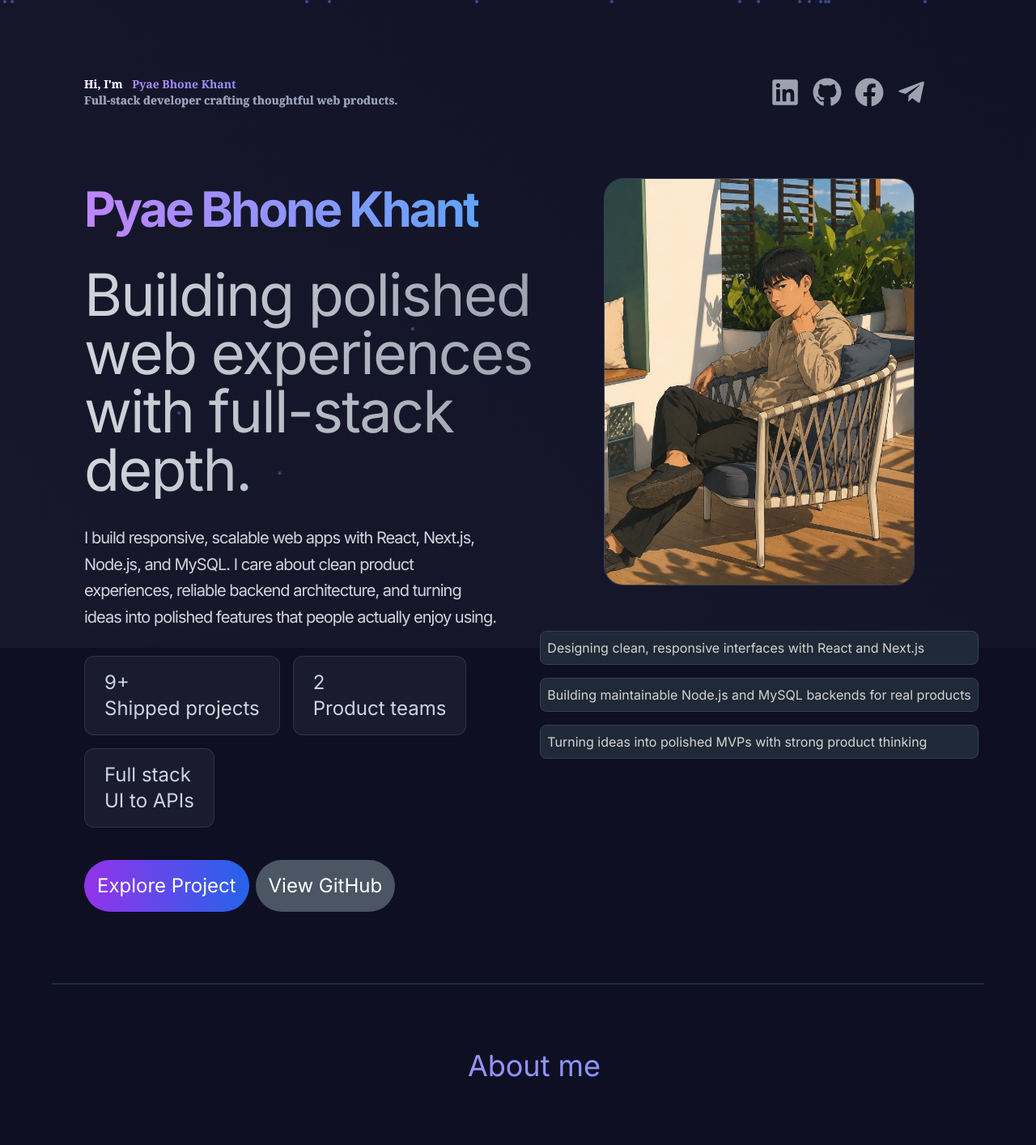
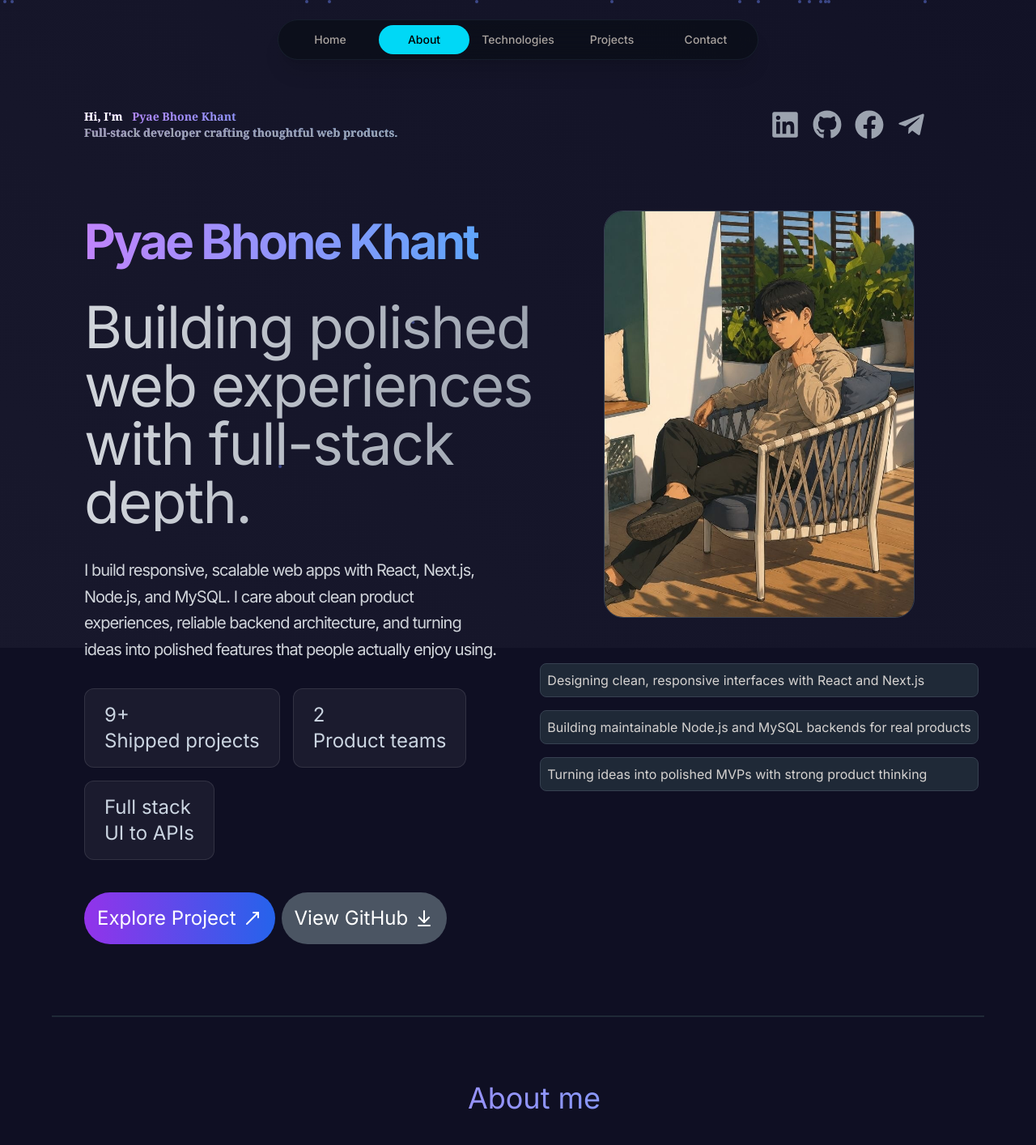
Before and after one commit to pyae-bhone-khant/MYProfile, a React (Vite) app: page / in a window 1280 px wide. Shown: the top 1414 px of the page at 81% size. Built offline with nearby package versions, Linux system fonts and the light colour scheme.

Commit message:
Latest commit

```diff
--- a/package.json
+++ b/package.json
@@ -11,6 +11,7 @@
   },
   "dependencies": {
     "framer-motion": "^11.5.4",
+    "lucide-react": "^1.16.0",
     "react": "^18.3.1",
     "react-dom": "^18.3.1",
     "react-icons": "^5.3.0"
--- a/src/App.jsx
+++ b/src/App.jsx
@@ -25,16 +25,26 @@ function App() {
         </div>
       </div>
 
-      <div className="container mx-auto px-8 md:px-16 ">
+      <div className="container mx-auto px-8 lg:pt-20 md:px-16 ">
+        <section id="home" className="scroll-mt-24">
         <Navbar />
         <Hero />
+        </section>
         <div className="border w-full border-gray-800"></div>
+        <section id="about" className="scroll-mt-24">
         <About />
+        </section>
         <div className="border w-full border-gray-800"></div>
+        <section id="technologies" className="scroll-mt-24">
         <Technologies />
+        </section>
         <div className="border w-full border-gray-800"></div>
+        <section id="projects" className="scroll-mt-24">
         <Projects />
+        </section>
+        <section id="contact" className="scroll-mt-24">
         <Contact />
+        </section>
       </div>
     </div>
   );
--- a/src/components/Contact.jsx
+++ b/src/components/Contact.jsx
@@ -4,7 +4,7 @@ import { CONTACT } from "../constants";
 
 const Contact = () => {
   return (
-    <div className="border-t border-gray-700 pb-20">
+    <div className="border-t  border-gray-700 pb-20">
       <motion.h2
         whileInView={{ opacity: 1, y: 0 }}
         initial={{ opacity: 0, y: -150 }}
--- a/src/components/Hero.jsx
+++ b/src/components/Hero.jsx
@@ -1,5 +1,7 @@
 import { motion } from "framer-motion";
 import profileImage from "../assets/profile.jpg";
+import { MoveUpRight } from 'lucide-react';
+import { ArrowDownToLine } from 'lucide-react';
 const containerVariants = {
   hidden: { opacity: 0 },
   visible: {
@@ -107,15 +109,17 @@ const Hero = () => {
             <motion.div variants={childVariants} className="flex gap-2">
               <a
                 href="/PyaeBhoneKhant.pdf"
-                className="mb-10 rounded-full bg-gradient-to-r from-purple-600 to-blue-600 p-4 text-2xl text-white hover:from-purple-700 hover:to-blue-700 transition-all duration-300"
+                className="mb-10  flex items-center gap-2 rounded-full bg-gradient-to-r from-purple-600 to-blue-600 p-4 text-2xl text-white hover:from-purple-700 hover:to-blue-700 transition-all duration-300"
               >
-                Explore Project
+                <span>Explore Project</span>
+                <MoveUpRight />
               </a>
               <a
                 href="/PyaeBhoneKhant(CL).pdf"
-                className="mb-10 rounded-full bg-gray-600 hover:bg-purple-600 p-4 text-2xl text-white transition-colors duration-300"
+                className="mb-10  flex items-center gap-2 rounded-full bg-gray-600 hover:bg-purple-600 p-4 text-2xl text-white transition-colors duration-300"
               >
-                View GitHub
+              <span>View GitHub</span>
+               <ArrowDownToLine />
               </a>
             </motion.div>
           </motion.div>
--- /dev/null
+++ b/src/components/MainNav.jsx
@@ -0,0 +1,75 @@
+import { useState, useEffect } from "react";
+import { motion } from "framer-motion";
+
+const navItems = ["Home", "About", "Technologies", "Projects", "Contact"];
+
+export default function Navbar() {
+  const [activeTab, setActiveTab] = useState("Home");
+
+  // Click နှိပ်ရင် Smooth Scroll ဆင်းသွားဖို့
+  const handleScrollToSection = (id) => {
+    const element = document.getElementById(id.toLowerCase());
+    if (element) {
+      element.scrollIntoView({ behavior: "smooth" });
+    }
+  };
+
+  // Scroll Logic
+  useEffect(() => {
+    const handleScroll = () => {
+      const scrollOffset = window.innerHeight / 3;
+
+      for (const item of navItems) {
+        const element = document.getElementById(item.toLowerCase());
+
+        if (element) {
+          const rect = element.getBoundingClientRect();
+
+          if (rect.top <= scrollOffset && rect.bottom >= scrollOffset) {
+            setActiveTab(item);
+            break;
+          }
+        }
+      }
+    };
+
+    window.addEventListener("scroll", handleScroll);
+    handleScroll();
+
+    return () => window.removeEventListener("scroll", handleScroll);
+  }, []);
+
+  return (
+    // မျက်နှာပြင်အလယ်မှာ အနေတော် အရွယ်အစား ဖြစ်စေဖို့ top-6 နဲ့ px-4 ပြန်ညှိထားပါတယ်
+    <div className="fixed top-6 left-0 right-0 flex justify-center z-50 px-4">
+      {/* UI ပြင်ဆင်ချက် -
+        - px-2 py-1.5 နဲ့ အမြင့်/အကျယ်ကို အလတ်စား (Medium) ပြန်လုပ်ထားပါတယ်
+        - gap-1 ပဲ ထားပြီး ခလုတ်တွေ စနစ်တကျ ကပ်နေအောင် စီစဉ်ထားပါတယ်
+      */}
+      <nav className="flex items-center gap-1 bg-[#090d16]/70 backdrop-blur-md border border-gray-800/60 px-2 py-1.5 rounded-full shadow-xl">
+        {navItems.map((item) => {
+          const isActive = activeTab === item;
+          return (
+            <button
+              key={item}
+              onClick={() => handleScrollToSection(item)}
+              // w-24 သို့မဟုတ် w-28 ပေးခြင်းဖြင့် Item တိုင်းရဲ့ Width ကို ကွက်တိ ညီညာစေပါတယ်
+              className={`relative w-24 md:w-28 py-2 text-xs md:text-sm font-medium text-center rounded-full transition-colors duration-300 z-10 whitespace-nowrap ${
+                isActive ? "text-black" : "text-stone-400 hover:text-white"
+              }`}
+            >
+              {item}
+              {isActive && (
+                <motion.div
+                  layoutId="active-pill"
+                  className="absolute inset-0 bg-[#00d8f6] rounded-full -z-10"
+                  transition={{ type: "spring", stiffness: 380, damping: 30 }}
+                />
+              )}
+            </button>
+          );
+        })}
+      </nav>
+    </div>
+  );
+}
--- a/src/components/Navbar.jsx
+++ b/src/components/Navbar.jsx
@@ -2,7 +2,7 @@ import { FaFacebook, FaGithub, FaTelegramPlane, FaLinkedin } from "react-icons/f
 
 const Navbar = () => {
   return (
-    <nav className="flex items-center justify-between px-10 mt-10 py-6">
+    <nav className="flex items-center justify-between px-10 py-6">
       <div className="flex flex-shrink-0 items-center">
         <a
           href="/"
--- a/src/components/Projects.jsx
+++ b/src/components/Projects.jsx
@@ -1,10 +1,14 @@
+"use client"
+
 import { motion } from "framer-motion";
+import { useState } from "react";
 
 import { PROJECTS } from "../constants";
 
 const Projects = () => {
+  const [selectedCategory, setSelectedCategory] = useState("all");
   return (
-    <div className="pb-4">
+    <div className="pb-4 ">
       <motion.h2
         whileInView={{ opacity: 1, y: 0 }}
         initial={{ opacity: 0, y: -100 }}
@@ -42,13 +46,13 @@ const Projects = () => {
               <div className="mb-2 flex items-center justify-between">
                 <h3 className="text-2xl font-semibold text-white">{project.title}</h3>
                 <a
-                  href={project.demo}
+                  href={project.demo || project.github}
                   className="rounded bg-gradient-to-r from-purple-600 to-blue-600 p-2 text-sm font-medium text-white hover:from-purple-700 hover:to-blue-700 transition-all duration-300"
                   target="_blank"
                   rel="noopener noreferrer"
                   aria-label="project link"
                 >
-                  View Now
+                 {project.demo ? "View Demo" : "View Code"}
                 </a>
               </div>
               <p className="mb-4 text-gray-400">{project.description}</p>
--- a/src/constants/index.js
+++ b/src/constants/index.js
@@ -7,9 +7,6 @@ import project9 from "../assets/projects/project9.png"
 import project10 from "../assets/projects/project10.png"
 import project11 from "../assets/projects/project11.png"
 import project12 from "../assets/projects/project12.png"
-
-
-
 
 export const HERO_CONTENT = `I am self-taught passionate full stack  developer with a strong sense of responsibility
 and organization.I am passionate about modern web
@@ -56,7 +53,9 @@ export const PROJECTS = [
     description:
       "A social media platform for connecting with friends and sharing updates. Currently under development.",
     technologies: ["Shadcn", "Next.js" , "Express.js" , "Prisma ORM" , "PostgreSQL"],
-    demo: "https://github.com/pyae-bhone-khant/Zaya-social-api.git",
+    // demo: "https://github.com/pyae-bhone-khant/Zaya-social-api.git",
+    github: "https://github.com/pyae-bhone-khant/Zaya-social-api.git",
+    category: "platform"
   },
    {
     title: "Zaya Note",
@@ -64,7 +63,9 @@ export const PROJECTS = [
     description:
       "A note-taking application for organizing thoughts and ideas. Currently under development.",
     technologies: ["Shadcn", "Next.js" , "Express.js" , "Prisma ORM" , "Neon PostgreSQL"],
-    demo: "https://github.com/pyae-bhone-khant/Note-api.git",
+    // demo: "https://github.com/pyae-bhone-khant/Note-api.git",
+    github: "https://github.com/pyae-bhone-khant/Note-api.git",
+    category: "platform"
   },
    {
     title: "Furnicture",
@@ -72,7 +73,9 @@ export const PROJECTS = [
     description:
       "An e-commerce website for buying and selling furniture. Currently under development.",
     technologies: ["Shadcn", "Next.js" , "Express.js" , "Prisma ORM" , "PostgreSQL"],
-    demo: "https://github.com/pyae-bhone-khant/furnicture-api.git",
+    // demo: "https://github.com/pyae-bhone-khant/furnicture-api.git",
+    github: "https://github.com/pyae-bhone-khant/furnicture-api.git",
+    category: "ecommerce"
   },
 
   {
@@ -82,6 +85,8 @@ export const PROJECTS = [
       "A fashion e-commerce website built with React and Tailwind CSS. Currently under development.",
     technologies: ["Tailwind", "React"],
     demo: "https://fashionshop-12.netlify.app",
+    github: "https://github.com/pyae-bhone-khant/fashionshop-12.git",
+    category: "ecommerce"
   },
 
   {
@@ -91,10 +96,9 @@ export const PROJECTS = [
       "A movie discovery platform that allows users to explore popular, trending, and detailed movie information. Currently under development.",
     technologies: ["Nextjs", "Tailwinds", "Shadcn ui" , "TMDB API", ],
     demo: "https://tmdb-movie-pi.vercel.app/",
+    github: "https://github.com/pyae-bhone-khant/tmdb-movie.git",
+    category: "platform"
   },
-
-
-
 ];
 
 export const CONTACT = {
--- a/src/main.jsx
+++ b/src/main.jsx
@@ -2,9 +2,12 @@ import { StrictMode } from 'react'
 import { createRoot } from 'react-dom/client'
 import App from './App.jsx'
 import './index.css'
+import SmartNavbar from './components/MainNav.jsx'
 
 createRoot(document.getElementById('root')).render(
   <StrictMode>
+    <SmartNavbar />
     <App />
-  </StrictMode>,
+
+  </StrictMode>
 )
```
Also changed, not shown: 1 other file (tests, documents, lock files or other folders).
